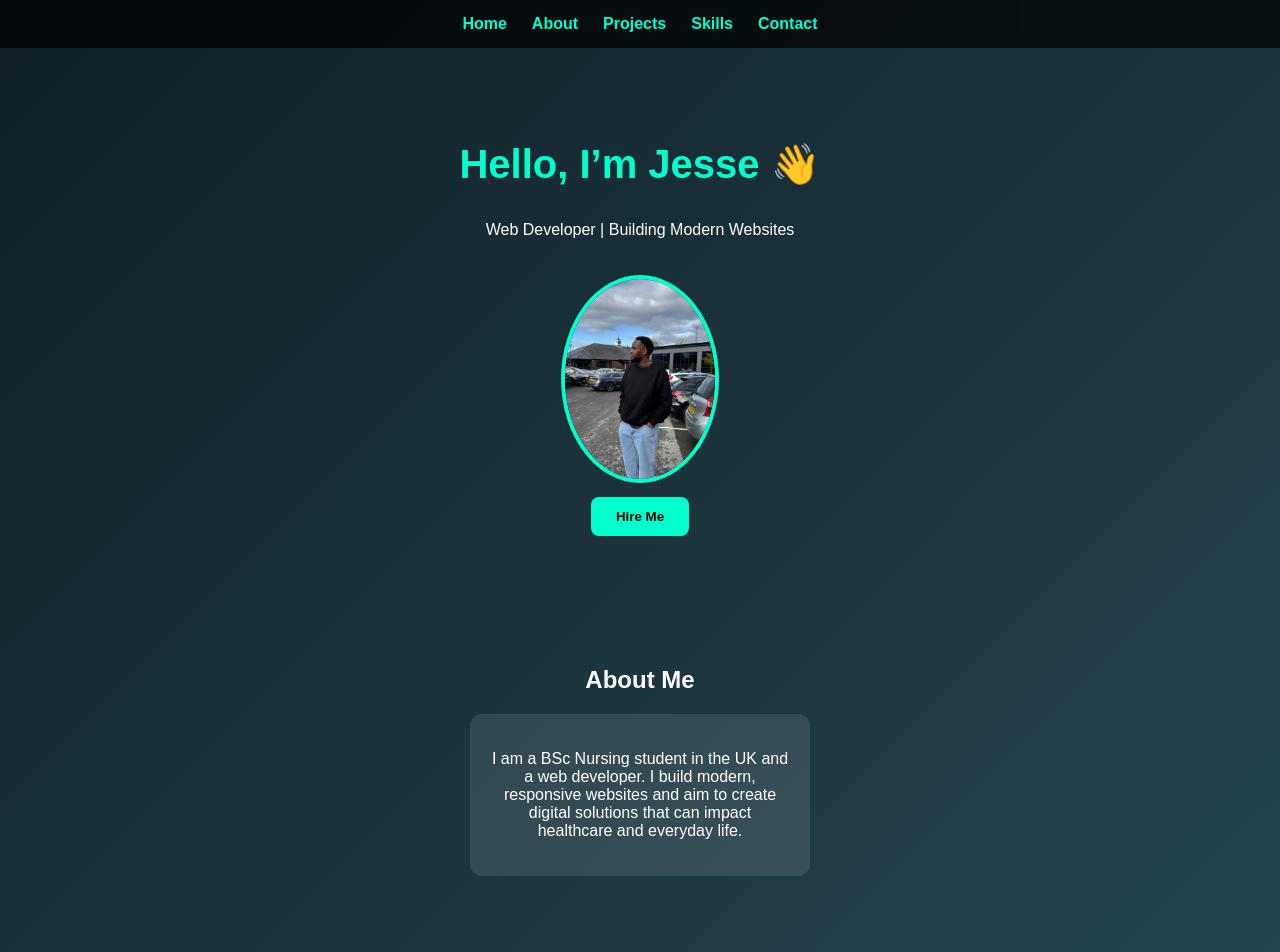
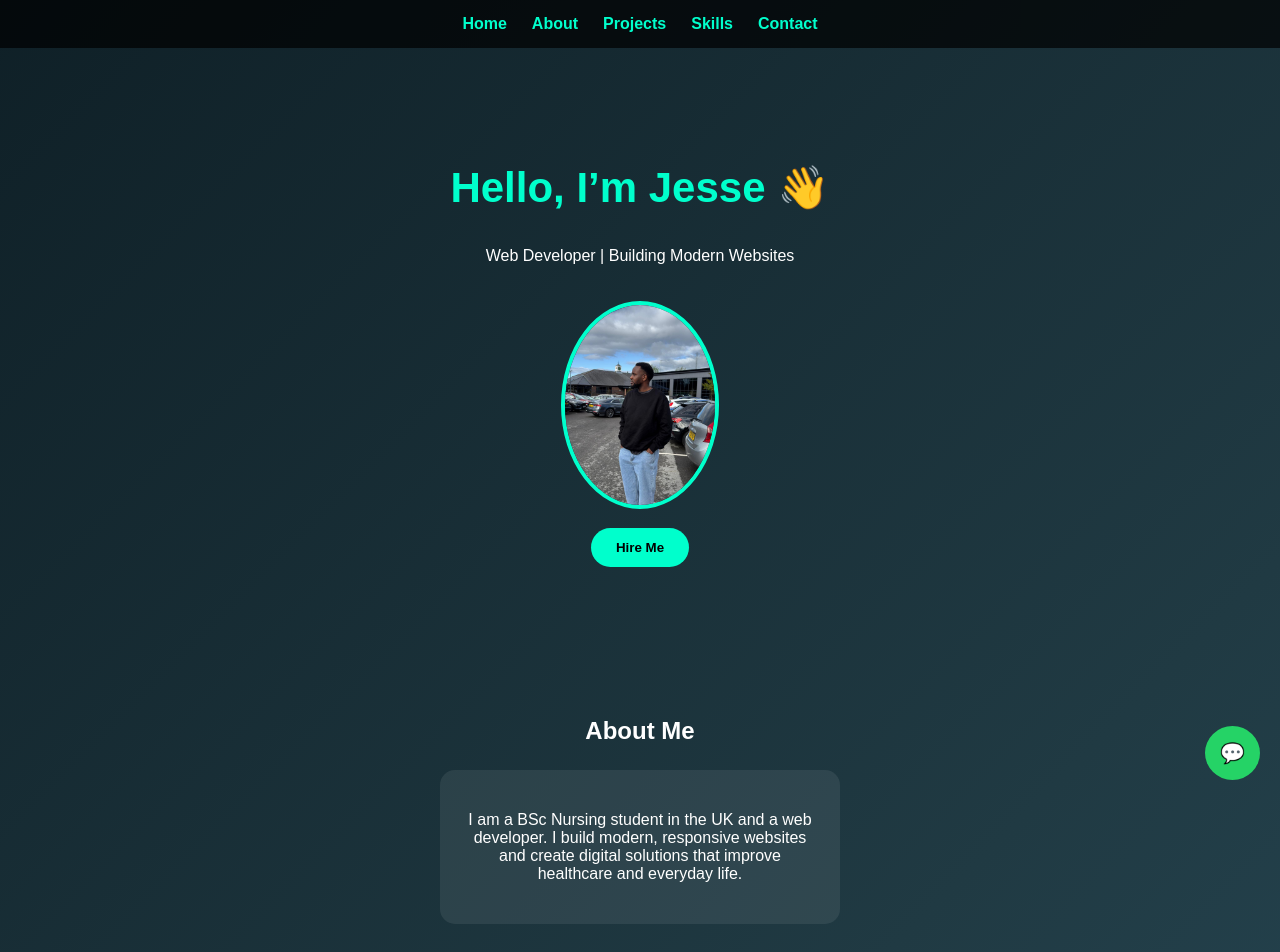
Before and after one commit to jessendirangu/my-website, a plain HTML site: page index.html in a window 1280 px wide. Shown: the top 952 px of the page. Drawn offline with Linux system fonts and the light colour scheme.

Commit message:
Update index.html

```diff
--- a/index.html
+++ b/index.html
@@ -6,6 +6,10 @@
 <title>Jesse Ndirangu Portfolio</title>
 
 <style>
+
+html {
+  scroll-behavior: smooth;
+}
 
 body {
   margin: 0;
@@ -30,21 +34,15 @@ nav a {
   color: #00ffcc;
   text-decoration: none;
   font-weight: bold;
-    transition: 0.3s;
-}
-
-nav a:hover {
-    color: white;
 }
 
 /* HERO */
 .hero {
-    padding: 60px 20px;
-    animation: fadeIn 1.5s ease-in;
+  padding: 80px 20px;
 }
 
 .hero h1 {
-    font-size: 40px;
+  font-size: 42px;
   color: #00ffcc;
 }
 
@@ -55,16 +53,16 @@ nav a:hover {
   margin-top: 20px;
 }
 
-/* BUTTONS */
+/* BUTTON */
 button {
   padding: 12px 25px;
   border: none;
-    border-radius: 8px;
+  border-radius: 25px;
   background: #00ffcc;
   color: black;
   font-weight: bold;
   cursor: pointer;
-    margin: 10px;
+  margin-top: 15px;
   transition: 0.3s;
 }
 
@@ -75,21 +73,40 @@ button:hover {
 
 /* CARDS */
 .card {
-    background: rgba(255,255,255,0.1);
-    padding: 20px;
-    margin: 20px auto;
-    border-radius: 12px;
-    max-width: 300px;
-    transition: 0.3s;
+  background: rgba(255,255,255,0.08);
+  margin: 25px auto;
+  padding: 25px;
+  border-radius: 15px;
+  max-width: 350px;
+  transition: 0.4s;
 }
 
 .card:hover {
-    transform: translateY(-5px);
+  transform: translateY(-8px);
+}
+
+/* PROJECT IMAGE */
+.project-img {
+  width: 100%;
+  border-radius: 10px;
+  margin-bottom: 15px;
 }
 
 /* SECTIONS */
 section {
-    padding: 40px 20px;
+  padding: 50px 20px;
+}
+
+/* FADE ANIMATION */
+.fade {
+  opacity: 0;
+  transform: translateY(20px);
+  transition: 1s;
+}
+
+.fade.show {
+  opacity: 1;
+  transform: translateY(0);
 }
 
 /* CONTACT */
@@ -100,9 +117,17 @@ section {
   text-decoration: none;
 }
 
-@keyframes fadeIn {
-    from {opacity: 0;}
-    to {opacity: 1;}
+/* FLOATING WHATSAPP */
+.whatsapp-float {
+  position: fixed;
+  bottom: 20px;
+  right: 20px;
+  background: #25D366;
+  color: white;
+  padding: 15px;
+  border-radius: 50%;
+  font-size: 20px;
+  text-decoration: none;
 }
 
 </style>
@@ -120,36 +145,38 @@ section {
 </nav>
 
 <!-- HERO -->
-<section class="hero">
+<section class="hero fade">
   <h1>Hello, I’m Jesse 👋</h1>
   <p>Web Developer | Building Modern Websites</p>
 
   <img src="me.jpg" class="profile">
 
   <br>
-
   <a href="#contact"><button>Hire Me</button></a>
 </section>
 
 <!-- ABOUT -->
-<section id="about">
+<section id="about" class="fade">
   <h2>About Me</h2>
+
   <div class="card">
     <p>
       I am a BSc Nursing student in the UK and a web developer.
-      I build modern, responsive websites and aim to create digital solutions
-      that can impact healthcare and everyday life.
+      I build modern, responsive websites and create digital solutions
+      that improve healthcare and everyday life.
     </p>
   </div>
 </section>
 
 <!-- PROJECTS -->
-<section id="projects">
+<section id="projects" class="fade">
   <h2>My Projects</h2>
 
   <div class="card">
+    <img src="https://images.unsplash.com/photo-1505751172876-fa1923c5c528" class="project-img">
+
     <h3>Health Awareness Website</h3>
-    <p>Health education site with BMI calculator, prevention and early detection tips.</p>
+    <p>Health education platform with BMI calculator, prevention and early detection tips.</p>
 
     <a href="health.html">
       <button>View Project</button>
@@ -159,7 +186,7 @@ section {
 </section>
 
 <!-- SKILLS -->
-<section id="skills">
+<section id="skills" class="fade">
   <h2>Skills</h2>
 
   <div class="card">HTML</div>
@@ -169,7 +196,7 @@ section {
 </section>
 
 <!-- CONTACT -->
-<section id="contact" class="contact">
+<section id="contact" class="contact fade">
   <h2>Contact Me</h2>
 
   <a href="mailto:Jessendirangu933@gmail.com">📧 Email Me</a>
@@ -178,5 +205,22 @@ section {
 
 </section>
 
+<!-- FLOATING WHATSAPP -->
+<a href="https://wa.me/447777386639" class="whatsapp-float">💬</a>
+
+<script>
+// Fade-in animation on scroll
+const faders = document.querySelectorAll('.fade');
+
+window.addEventListener('scroll', () => {
+  faders.forEach(el => {
+    const top = el.getBoundingClientRect().top;
+    if (top < window.innerHeight - 50) {
+      el.classList.add('show');
+    }
+  });
+});
+</script>
+
 </body>
 </html>
```
Lines whose indentation alone changed are shown as unchanged.
